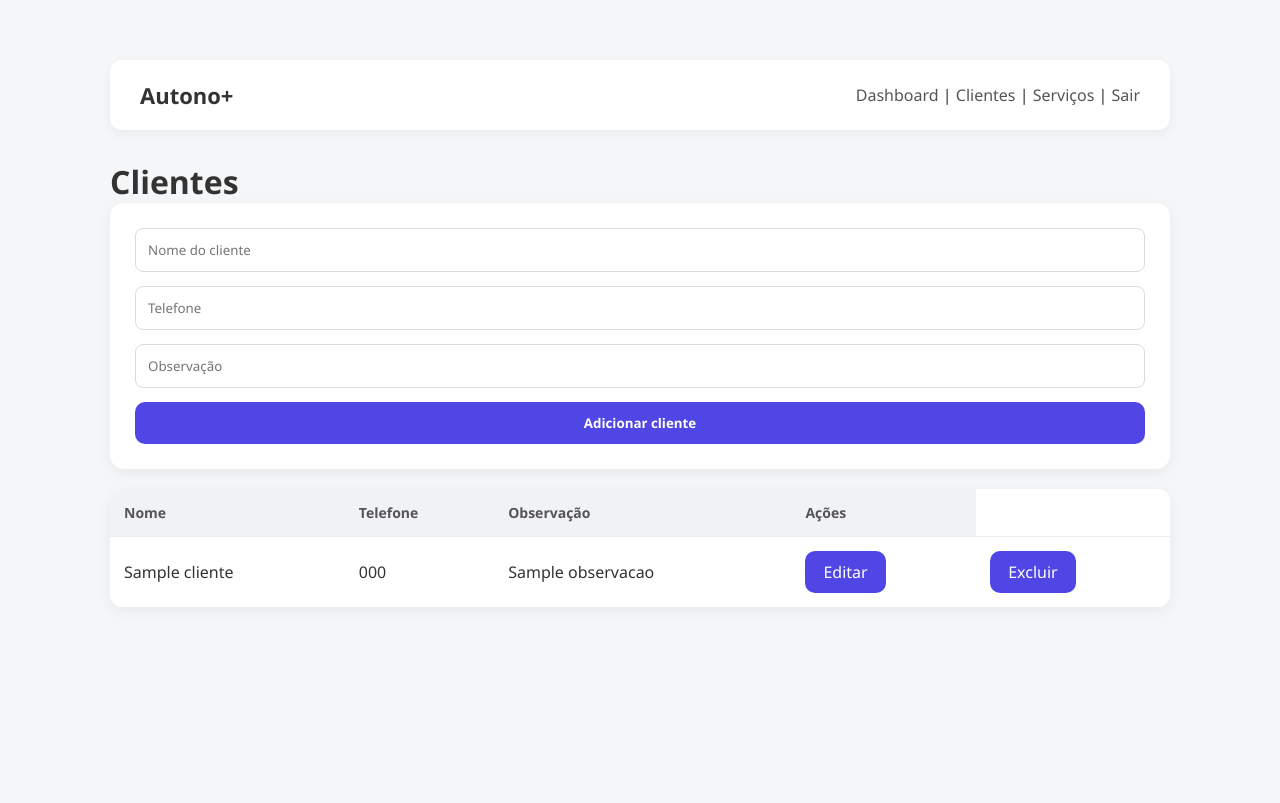
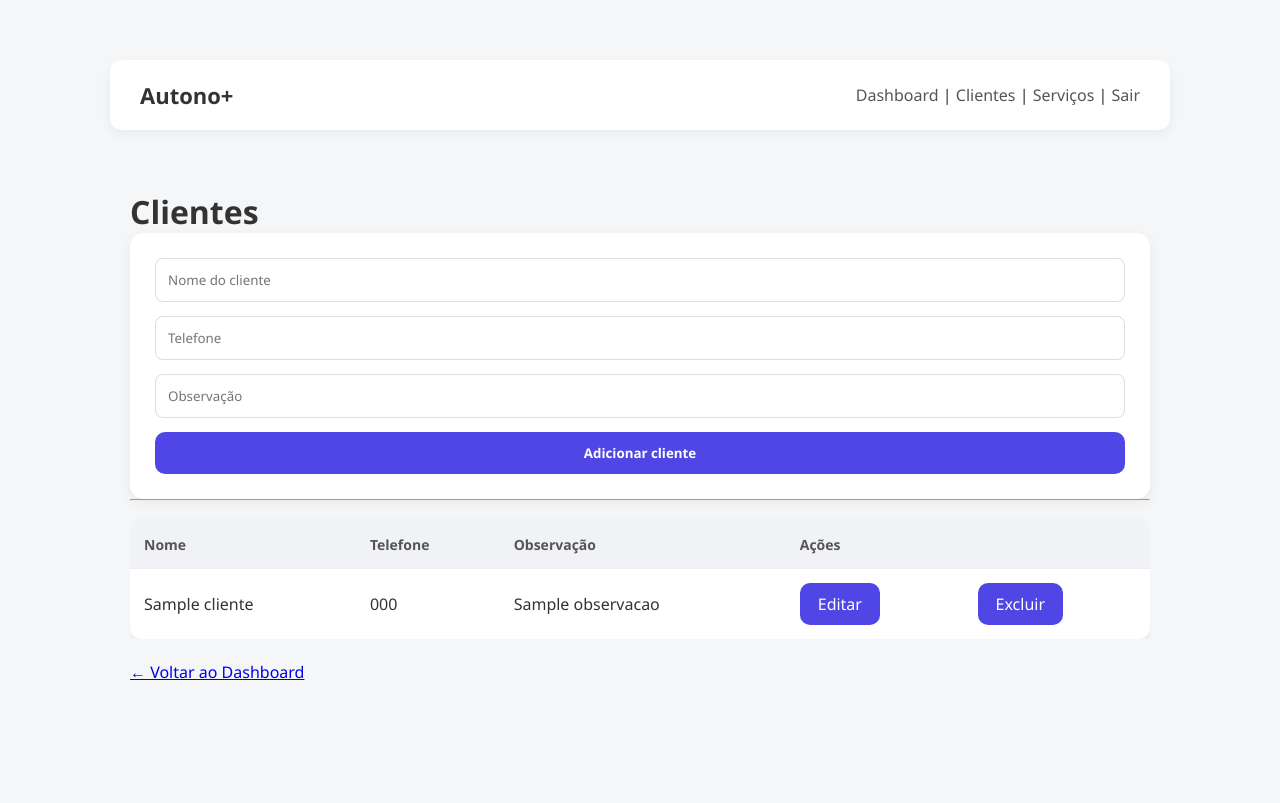
Before and after one commit to euefrai/autono-plus, a Flask app: page /clientes in a window 1280 px wide. Before the commit the page ends 593 px from the top, so only its background shows below. Run offline with Flask 3, Linux system fonts and the light colour scheme; a user stored in the database is signed in; a database or web service that is not in the repository returns one stand-in record (values such as "Sample title"); some libraries are stand-ins or nearby versions.

Commit message:
Update clientes.html

```diff
--- a/templates/clientes.html
+++ b/templates/clientes.html
@@ -1,56 +1,57 @@
-<!DOCTYPE html>
-<html lang="pt-br">
-<head>
-    <meta name="viewport" content="width=device-width, initial-scale=1.0">
-    <title>Clientes | Autono+</title>
-</head>
-<body>
-
 {% extends "base.html" %}
 {% block title %}Clientes | Autono+{% endblock %}
 
 {% block content %}
+<div class="container">
     <h2>Clientes</h2>
 
-<form method="post">
+    <section class="form-section">
+        <form method="post" class="card">
             <input name="nome" placeholder="Nome do cliente" required>
             <input name="telefone" placeholder="Telefone">
             <input name="observacao" placeholder="Observação">
-    <button>Adicionar cliente</button>
+            <button type="submit" class="btn-primary">Adicionar cliente</button>
         </form>
+    </section>
 
-<div class="table wrapper">
+    <hr>
+
+    <div class="table-wrapper">
         <table>
+            <thead>
                 <tr>
                     <th>Nome</th>
                     <th>Telefone</th>
                     <th>Observação</th>
-            <th>Ações</th>
+                    <th colspan="2">Ações</th>
                 </tr>
+            </thead>
+            <tbody>
                 {% for c in clientes %}
                 <tr>
-            <td>{{ c.nome }}</td>
-            <td>{{ c.telefone }}</td>
-            <td>{{ c.observacao }}</td>
+                    <td>{{ c[1] }}</td>
+                    <td>{{ c[2] }}</td>
+                    <td>{{ c[3] }}</td>
                     <td>
-                <a class="btn" href="/clientes/editar/{{ c.id }}">
+                        <a class="btn btn-edit" href="{{ url_for('clientes.editar_cliente', id=c[0]) }}">
                             Editar
                         </a>
                     </td>
                     <td>
-                <a class="btn" href="/clientes/excluir/{{ c.id }}"
-                onclick="return confirm('Excluir este cliente?')">
+                        <a class="btn btn-delete" href="{{ url_for('clientes.excluir_cliente', id=c[0]) }}"
+                           onclick="return confirm('Excluir este cliente? Isso apagará todos os serviços dele.')">
                             Excluir
                         </a>
                     </td>
                 </tr>
                 {% endfor %}
+            </tbody>
         </table>
     </div>
+
+    <div class="actions">
+        <br>
+        <a href="{{ url_for('dashboard.dashboard') }}" class="btn-back">← Voltar ao Dashboard</a>
+    </div>
+</div>
 {% endblock %}
-
-
-    <br>
-    <a href="/dashboard">Voltar</a>
-</body>
-</html>
```
Lines whose indentation alone changed are shown as unchanged.
